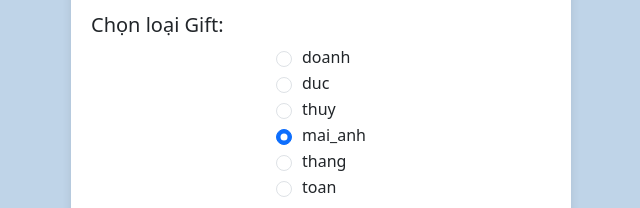
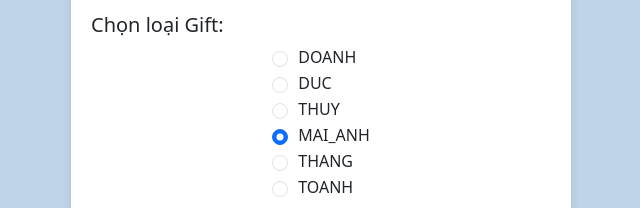
Before and after one commit to doanh2805/RutTien155, a plain HTML site: page index.html in a window 1280 px wide. Shown: the part 179-387 px from the top of the page, 319-959 px from the left. Drawn offline with nearby package versions, Linux system fonts and the light colour scheme.

Commit message:
Update index.html

```diff
--- a/index.html
+++ b/index.html
@@ -72,27 +72,27 @@
     <div class="gift-options">
       <div class="form-check">
         <input class="form-check-input" type="radio" name="giftOption" value="DOANH" id="giftDoanh">
-        <label class="form-check-label" for="giftDoanh">doanh</label>
+        <label class="form-check-label" for="giftDoanh">DOANH</label>
       </div>
       <div class="form-check">
         <input class="form-check-input" type="radio" name="giftOption" value="DUC" id="giftDuc">
-        <label class="form-check-label" for="giftDuc">duc</label>
+        <label class="form-check-label" for="giftDuc">DUC</label>
       </div>
       <div class="form-check">
         <input class="form-check-input" type="radio" name="giftOption" value="THUY" id="giftThuy">
-        <label class="form-check-label" for="giftThuy">thuy</label>
+        <label class="form-check-label" for="giftThuy">THUY</label>
       </div>
       <div class="form-check">
         <input class="form-check-input" type="radio" name="giftOption" value="MAI_ANH" id="giftMaiAnh" checked>
-        <label class="form-check-label" for="giftMaiAnh">mai_anh</label>
+        <label class="form-check-label" for="giftMaiAnh">MAI_ANH</label>
       </div>
       <div class="form-check">
         <input class="form-check-input" type="radio" name="giftOption" value="THANG" id="giftThang">
-        <label class="form-check-label" for="giftThang">thang</label>
+        <label class="form-check-label" for="giftThang">THANG</label>
       </div>
       <div class="form-check">
         <input class="form-check-input" type="radio" name="giftOption" value="TOAN" id="giftToan">
-        <label class="form-check-label" for="giftToan">toan</label>
+        <label class="form-check-label" for="giftToan">TOANH</label>
       </div>
     </div>
 
```
